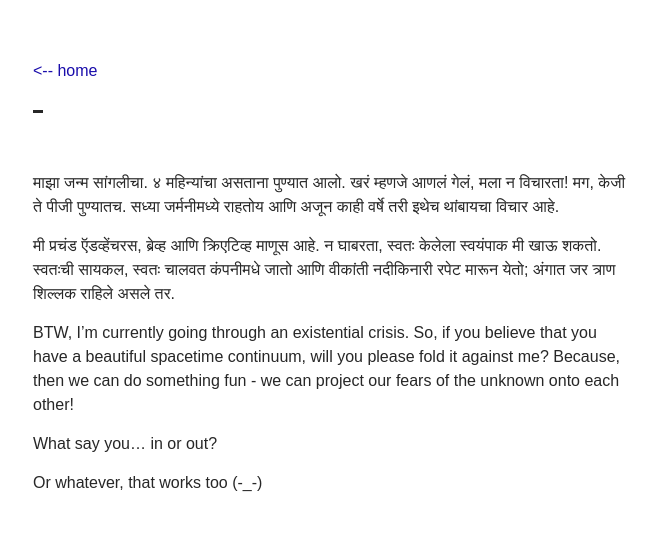
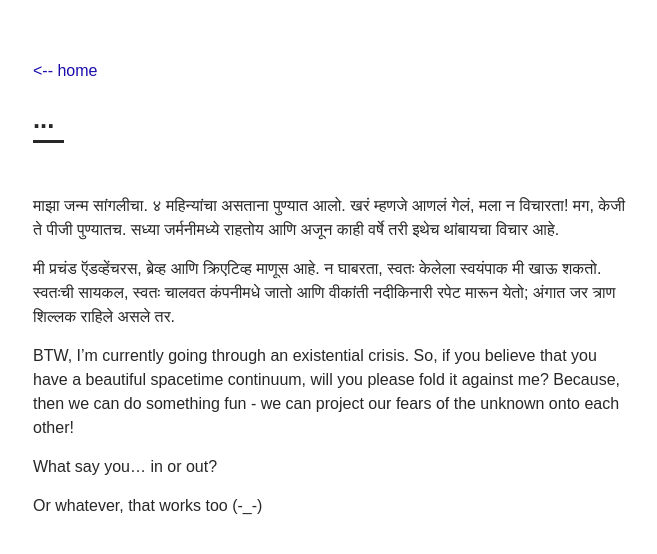
Before and after one commit to atulmahind/atulmahind.github.io, a Jekyll site: the page built from anuroop/index.md, in a window 1280 px wide. Shown: the top 554 px of the page, without its empty margins (307-964 px from the left). Built offline with Jekyll 4.4.1, drawn with Linux system fonts in a browser that asks for light colours; some web fonts are replaced.

```diff
--- a/anuroop/index.md
+++ b/anuroop/index.md
@@ -2,7 +2,7 @@
 layout: post
 status: publish
 published: true
-title:
+title: ...
 categories:
 tags: []
 comments: []
```
